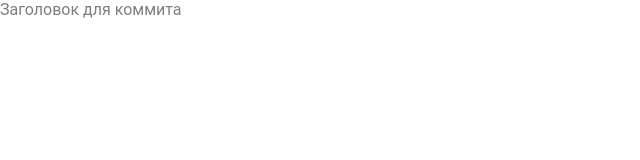
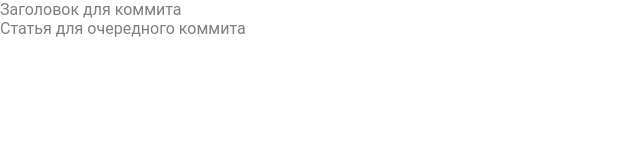
Before and after one commit to KostyaMitin/WebDev, a plain HTML site: page index.html in a window 1280 px wide. Shown: the whole page, without its empty margins (0-640 px from the left). Drawn offline with Linux system fonts and the light colour scheme.

Commit message:
<p> for commit

```diff
--- a/index.html
+++ b/index.html
@@ -11,6 +11,7 @@
 
 <body>
     <h1>Заголовок для коммита</h1>
+    <p>Статья для очередного коммита</p>
 
 </body>
 </html>
```
